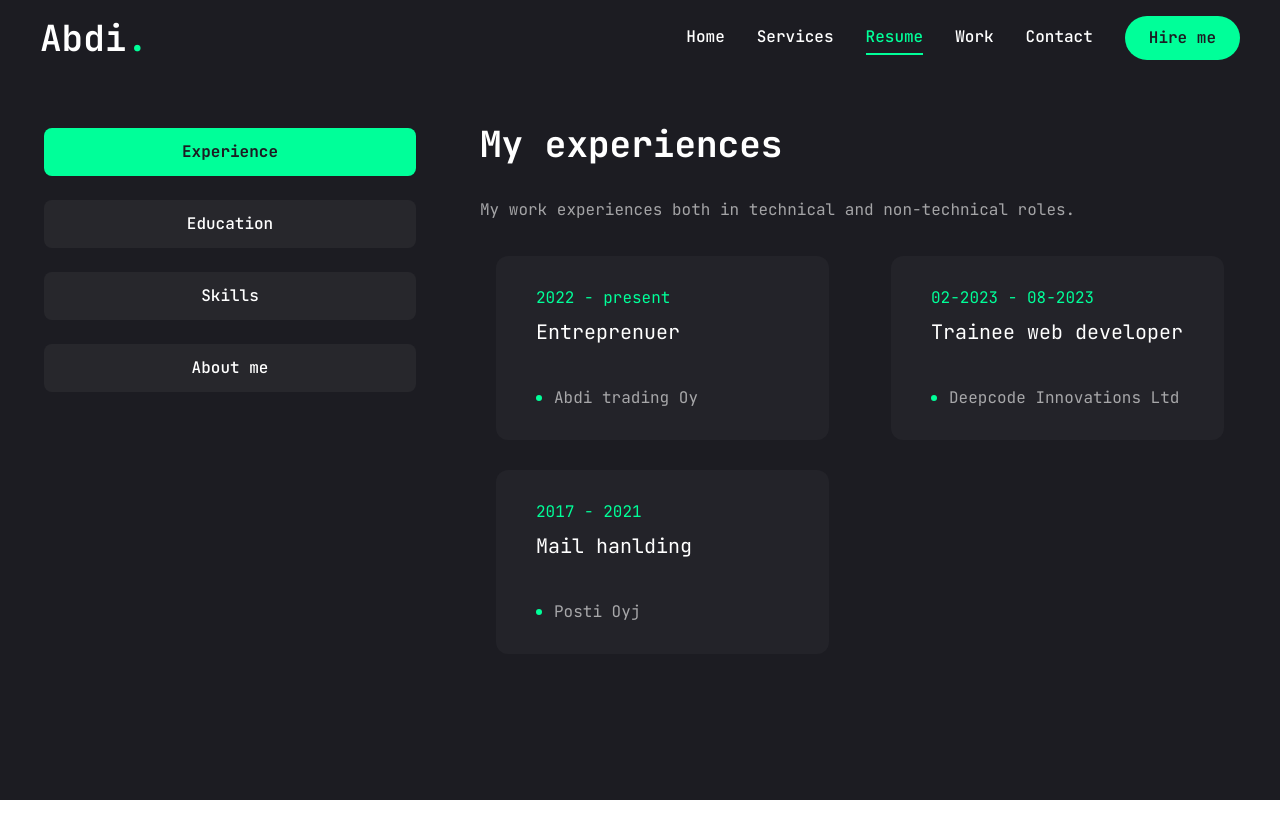
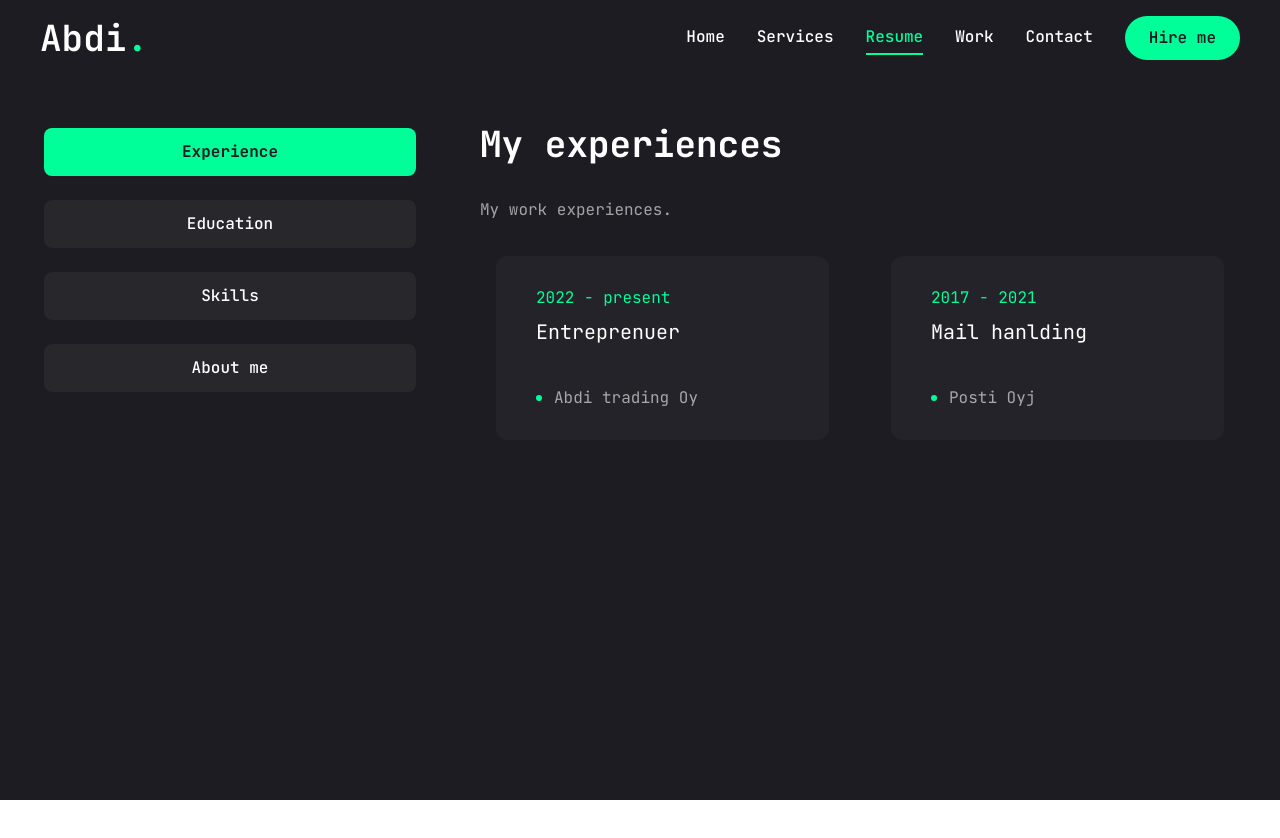
Before and after one commit to abdicodes/aws-test, a Next.js app: page /resume in a window 1280 px wide. Shown: the top 838 px of the page. Built offline with nearby package versions, Linux system fonts and the light colour scheme.

Commit message:
re-styling and fixing margins

```diff
--- a/app/resume/page.tsx
+++ b/app/resume/page.tsx
@@ -53,10 +53,6 @@ const info = [
   },
 
   {
-    fieldName: 'Email',
-    fieldValue: 'suldaan.89@hotmail.com',
-  },
-  {
     fieldName: 'Freelancing',
     fieldValue: 'Available',
   },
@@ -65,18 +61,14 @@ const info = [
 const experience = {
   icon: '/images/resume/experienve.png',
   title: 'My experiences',
-  description: 'My work experiences both in technical and non-technical roles.',
+  description: 'My work experiences.',
   items: [
     {
       company: 'Abdi trading Oy',
       position: 'Entreprenuer',
       duration: '2022 - present',
     },
-    {
-      company: 'Deepcode Innovations Ltd',
-      position: 'Trainee web developer',
-      duration: '02-2023 - 08-2023',
-    },
+
     {
       company: 'Posti Oyj',
       position: 'Mail hanlding',
@@ -88,7 +80,7 @@ const experience = {
 const education = {
   icon: '/images/resume/education.png',
   title: 'My education',
-  description: 'Courses and degrees obtained ',
+  description: 'Courses and degree obtained.',
   items: [
     {
       institution: 'University of London',
@@ -116,7 +108,8 @@ const education = {
 
 const skills = {
   title: 'My skills',
-  decsription: 'Technologies that I can use professionally',
+  decsription:
+    'Technologies and programming languages that I have worked with.',
   skillsList: [
     { icon: <FaHtml5 />, name: 'HTML 5' },
     { icon: <FaCss3 />, name: ' CSS 3' },
@@ -148,7 +141,7 @@ const Resume = () => {
         opacity: 1,
         transition: { delay: 2.4, duration: 0.4, ease: 'easeIn' },
       }}
-      className="min-h-[80vh] flex items-center justify-center py-12 xl:py-0"
+      className="min-h-[80vh] flex items-center justify-center py-12 xl:py-0 px-8"
     >
       <div className="container mx-auto">
         <Tabs
--- a/app/services/page.tsx
+++ b/app/services/page.tsx
@@ -36,7 +36,7 @@ const services = [
 ]
 const Services = () => {
   return (
-    <section className="min-h-[80vh] flex flex-col justify-center py-12 xl:py-0 px-12 ">
+    <section className="min-h-[80vh] flex flex-col justify-center py-12 xl:py-0 px-12 mt-8 ">
       <div className="container mx-auto ">
         <motion.div
           initial={{ opacity: 0 }}
```
